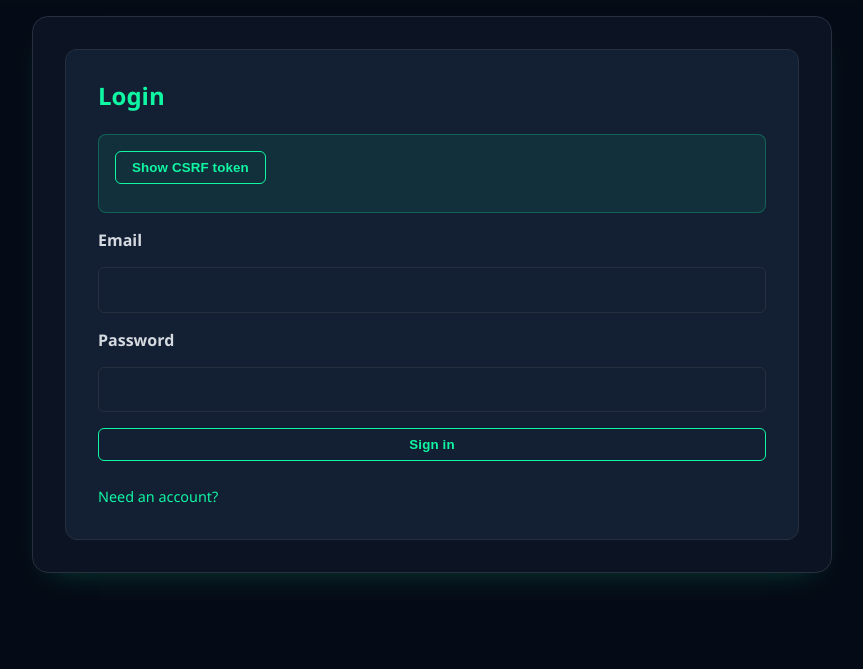
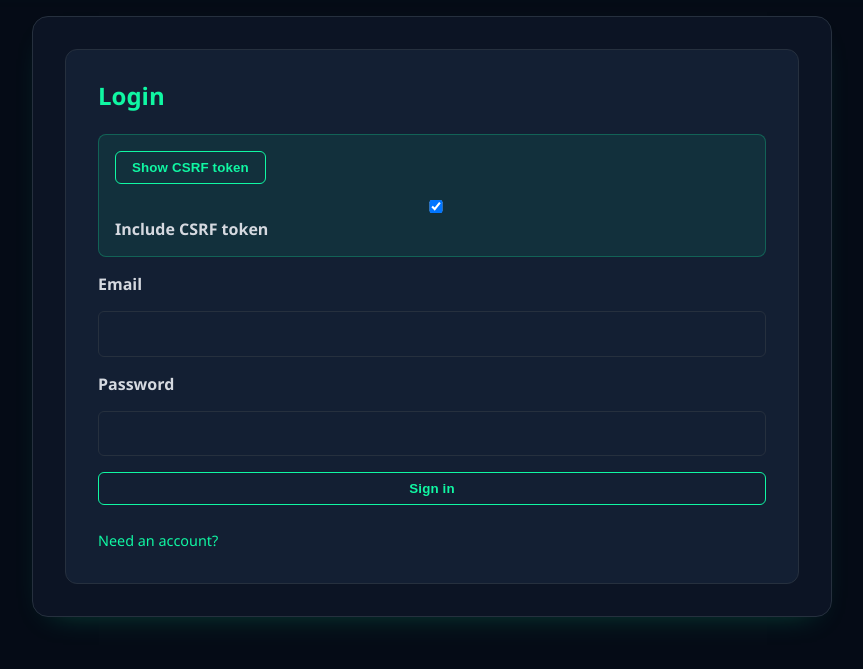
Before and after one commit to marcus-rk/SecureLeak, a Flask app: page / in a window 1280 px wide. Shown: the part 131-800 px from the top of the page, without its empty margins (208-1071 px from the left). Run offline with Flask 3, Linux system fonts and the light colour scheme; some libraries are stand-ins or nearby versions.

Commit message:
Enhance CSRF token handling: add toggle functionality to include/exclude CSRF token in form submissions across login, registration, and report templates.

```diff
--- a/static/js/main.js
+++ b/static/js/main.js
@@ -11,26 +11,42 @@ const initConfirmDialogs = () => {
   });
 };
 
-// Toggle visibility of CSRF tokens for users who want to inspect them manually.
+// Toggle visibility of CSRF tokens and optionally include/exclude them from submission.
 const initTokenToggles = () => {
-  const toggleButtons = document.querySelectorAll("[data-token-toggle]");
-  toggleButtons.forEach((button) => {
-    const container = button.closest("[data-token-container]");
-    const valueElement = container?.querySelector("[data-token-value]");
-    if (!container || !valueElement) {
+  const containers = document.querySelectorAll("[data-token-container]");
+  containers.forEach((container) => {
+    const button = container.querySelector("[data-token-toggle]");
+    const valueElement = container.querySelector("[data-token-value]");
+    const includeCheckbox = container.querySelector("[data-token-include]");
+    const form = container.closest("form");
+    const hiddenInput = form?.querySelector("input[name='csrf_token'][data-token-input]");
+    if (!button || !valueElement || !form || !hiddenInput) {
       return;
     }
 
+    // Show/hide the token value only (for learning/inspection)
     button.addEventListener("click", () => {
       const isHidden = valueElement.hasAttribute("hidden");
       if (isHidden) {
         valueElement.removeAttribute("hidden");
         button.textContent = "Hide CSRF token";
-        return;
+      } else {
+        valueElement.setAttribute("hidden", "");
+        button.textContent = "Show CSRF token";
       }
-      valueElement.setAttribute("hidden", "");
-      button.textContent = "Show CSRF token";
     });
+
+    // Include/exclude the CSRF token in the form submission by toggling disabled
+    if (includeCheckbox) {
+      includeCheckbox.addEventListener("change", () => {
+        const include = includeCheckbox.checked;
+        if (include) {
+          hiddenInput.removeAttribute("disabled");
+        } else {
+          hiddenInput.setAttribute("disabled", "");
+        }
+      });
+    }
   });
 };
 
--- a/templates/login.html
+++ b/templates/login.html
@@ -8,9 +8,13 @@
     <section class="auth-form">
         <h2>Login</h2>
         <form method="post" action="{{ url_for('auth.login') }}">
-            <input type="hidden" name="csrf_token" value="{{ csrf_token() }}">
+            <input type="hidden" name="csrf_token" value="{{ csrf_token() }}" data-token-input>
             <div class="csrf-toggle" data-token-container>
                 <button type="button" data-token-toggle>Show CSRF token</button>
+                <label>
+                    <input type="checkbox" data-token-include checked>
+                    Include CSRF token
+                </label>
                 <code data-token-value hidden>{{ csrf_token() }}</code>
             </div>
             <label for="email">Email</label>
--- a/templates/register.html
+++ b/templates/register.html
@@ -8,9 +8,13 @@
     <section class="auth-form">
         <h2>Register</h2>
         <form method="post">
-            <input type="hidden" name="csrf_token" value="{{ csrf_token() }}">
+            <input type="hidden" name="csrf_token" value="{{ csrf_token() }}" data-token-input>
             <div class="csrf-toggle" data-token-container>
                 <button type="button" data-token-toggle>Show CSRF token</button>
+                <label>
+                    <input type="checkbox" data-token-include checked>
+                    Include CSRF token
+                </label>
                 <code data-token-value hidden>{{ csrf_token() }}</code>
             </div>
             <label for="name">Name</label>
--- a/templates/report_new.html
+++ b/templates/report_new.html
@@ -8,9 +8,13 @@
     <section class="reports">
         <h2>New Report</h2>
         <form method="post" enctype="multipart/form-data">
-            <input type="hidden" name="csrf_token" value="{{ csrf_token() }}">
+            <input type="hidden" name="csrf_token" value="{{ csrf_token() }}" data-token-input>
             <div class="csrf-toggle" data-token-container>
                 <button type="button" data-token-toggle>Show CSRF token</button>
+                <label>
+                    <input type="checkbox" data-token-include checked>
+                    Include CSRF token
+                </label>
                 <code data-token-value hidden>{{ csrf_token() }}</code>
             </div>
             <label for="title">Title</label>
```
